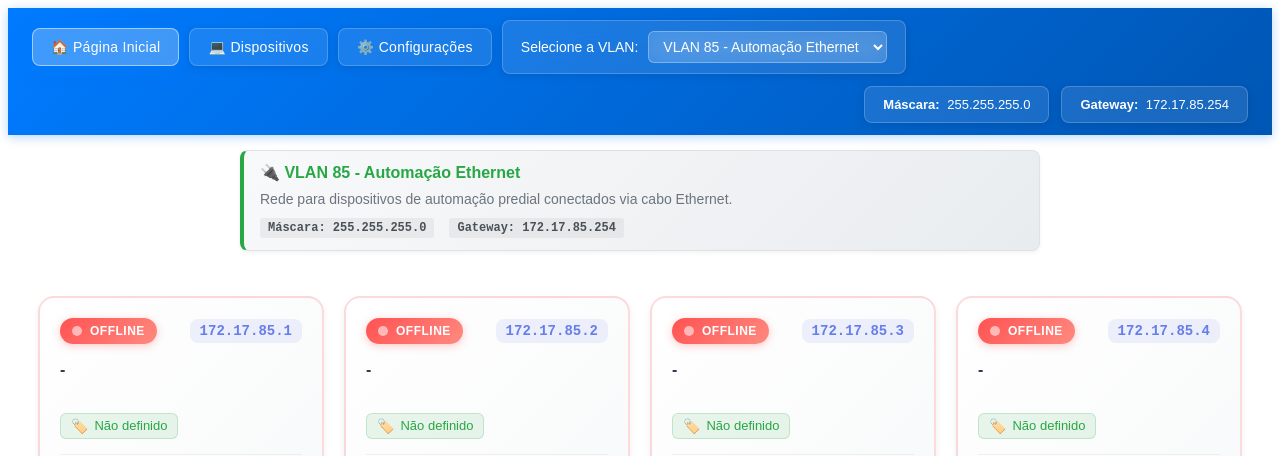
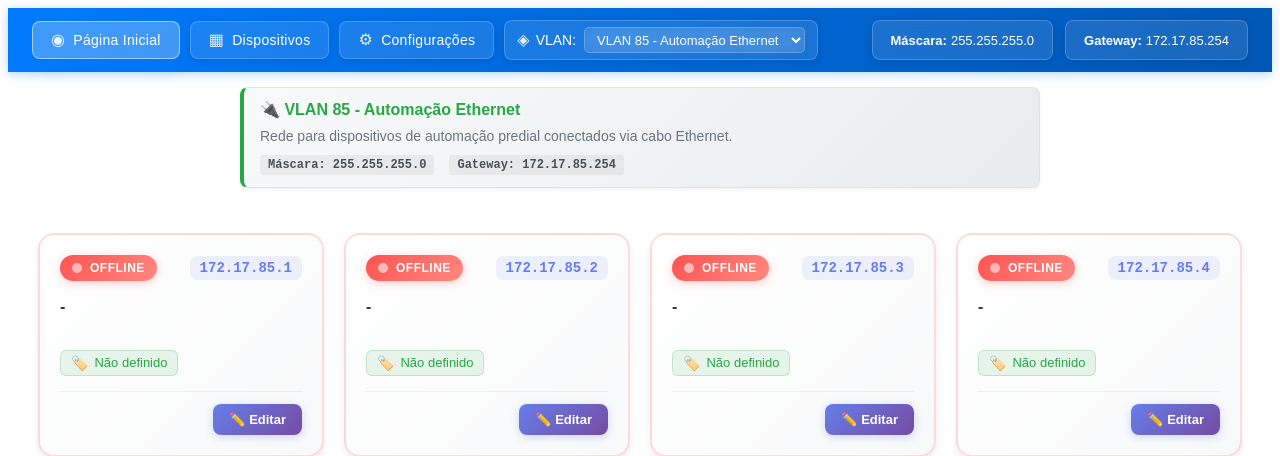
Before and after one commit to TCE-Manutencao-Predial/ipmonitor, a Flask app: page / in a window 1280 px wide. Shown: the top 456 px of the page. Run offline with Flask 3, Linux system fonts and the light colour scheme.

Commit message:
feat: Enhance button styles with icons and improve navigation layout for better user experience

```diff
--- a/app/static/styles.css
+++ b/app/static/styles.css
@@ -162,6 +162,18 @@ nav button {
     backdrop-filter: blur(10px);
     box-shadow: 0 2px 8px rgba(0, 0, 0, 0.1);
     white-space: nowrap;
+    display: inline-flex;
+    align-items: center;
+    gap: 8px;
+    height: 38px;
+}
+
+/* Ícones elegantes nos botões */
+.btn-icon {
+    font-size: 16px;
+    opacity: 0.9;
+    display: inline-block;
+    line-height: 1;
 }
 
 /* Hover nos botões com micro-animação */
@@ -181,16 +193,18 @@ nav button.active {
 
 /* Container do filtro VLAN com glassmorphism */
 #filtroVLAN-container {
-    display: flex;
+    display: inline-flex;
     align-items: center;
-    padding: 10px 18px;
+    padding: 0;
     background: rgba(255, 255, 255, 0.1);
     border-radius: 8px;
     border: 1px solid rgba(255, 255, 255, 0.2);
     backdrop-filter: blur(10px);
     box-shadow: 0 2px 8px rgba(0, 0, 0, 0.1);
     transition: all 0.3s ease;
-    gap: 10px;
+    gap: 8px;
+    height: 38px;
+    padding: 0 12px;
 }
 
 #filtroVLAN-container:hover {
@@ -209,23 +223,27 @@ nav button.active {
     white-space: nowrap;
     margin: 0;
     padding: 0;
+    display: inline-flex;
+    align-items: center;
+    gap: 6px;
 }
 
 /* Select do filtro VLAN compacto */
 #filtroVLAN {
-    padding: 6px 10px;
-    font-size: 14px;
+    padding: 4px 8px;
+    font-size: 13px;
     font-family: Arial, sans-serif;
-    border: 1px solid rgba(255, 255, 255, 0.3);
-    border-radius: 6px;
-    background: rgba(255, 255, 255, 0.15);
+    border: 1px solid rgba(255, 255, 255, 0.2);
+    border-radius: 5px;
+    background: rgba(255, 255, 255, 0.1);
     backdrop-filter: blur(10px);
     font-weight: 500;
     color: white;
     cursor: pointer;
     outline: none;
     transition: all 0.3s ease;
-    min-width: 200px;
+    min-width: 180px;
+    height: 26px;
 }
 
 /* Hover no select */
@@ -323,7 +341,7 @@ footer {
 }
 
 .network-info-item {
-    padding: 10px 18px;
+    padding: 0 18px;
     background: rgba(255, 255, 255, 0.1);
     border-radius: 8px;
     font-family: Arial, sans-serif;
@@ -336,6 +354,9 @@ footer {
     backdrop-filter: blur(10px);
     box-shadow: 0 2px 8px rgba(0, 0, 0, 0.1);
     white-space: nowrap;
+    display: inline-flex;
+    align-items: center;
+    height: 38px;
 }
 
 .network-info-item:hover {
--- a/app/templates/index.html
+++ b/app/templates/index.html
@@ -43,12 +43,20 @@
     <nav>
         <!-- Controles principais -->
         <div id="nav-controls">
-            <button id="botaoInicio" class="active" onclick="navigateTo('home')">🏠 Página Inicial</button>
-            <button id="botaoDispositivos" onclick="navigateTo('dispositivos')">💻 Dispositivos</button>
-            <button id="botaoConfiguracoes" onclick="navigateTo('configuracoes')">⚙️ Configurações</button>
+            <button id="botaoInicio" class="active" onclick="navigateTo('home')">
+                <span class="btn-icon">◉</span> Página Inicial
+            </button>
+            <button id="botaoDispositivos" onclick="navigateTo('dispositivos')">
+                <span class="btn-icon">▦</span> Dispositivos
+            </button>
+            <button id="botaoConfiguracoes" onclick="navigateTo('configuracoes')">
+                <span class="btn-icon">⚙</span> Configurações
+            </button>
 
             <div id="filtroVLAN-container">
-                <label for="filtroVLAN">Selecione a VLAN: </label>
+                <label for="filtroVLAN">
+                    <span class="btn-icon">◈</span> VLAN:
+                </label>
                 <select id="filtroVLAN" onchange="searchByVlan()">
                     <!-- VLANs Principais do Sistema -->
                     <option value="80">VLAN 80 - Alarme</option>
```
Also changed, not shown: app/templates/configuracoes.html (+9 -3 lines), app/templates/dispositivos.html (+9 -3 lines).
